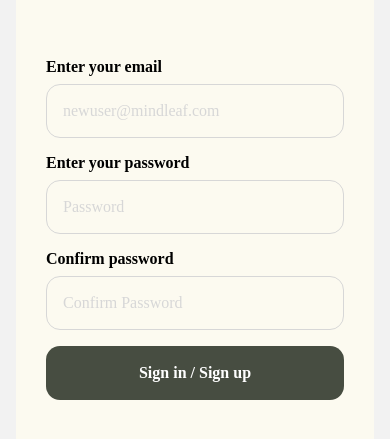
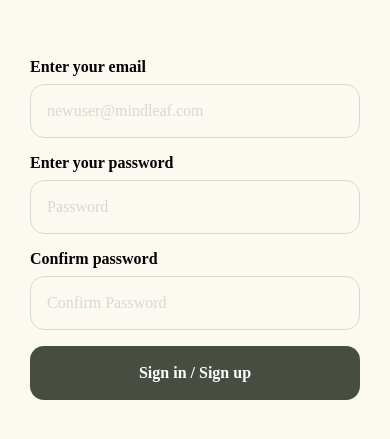
Before and after one commit to gitone912/Mindlleaf_App, a React Native app: screen /SigninEmail in a window 390 px wide. Shown: the part 193-632 px from the top of the page. Built offline with nearby package versions, Linux system fonts and the light colour scheme.

Commit message:
all working till here

```diff
--- a/src/api/authApi.ts
+++ b/src/api/authApi.ts
@@ -76,6 +76,7 @@ interface UpdateUserPayload {
   notificationDays: string[];
   points: number;
   coverChoice: string;
+  subscription:string;
 }
 
 export const updateUser = async (payload: UpdateUserPayload): Promise<{ message: string }> => {
--- a/src/onboarding/AskJournal.tsx
+++ b/src/onboarding/AskJournal.tsx
@@ -36,6 +36,7 @@ const AskJournal = ({ navigation, route }: any) => {
           notificationTime: notificationTime,
           notificationDays: notificationDays,
           points: 15,
+          subscription:"freeTier",
           coverChoice: selectedCover
         };
 
--- a/src/screens/SigninEmail.tsx
+++ b/src/screens/SigninEmail.tsx
@@ -22,8 +22,8 @@ const SignInEmail = ({ navigation }: any) => {
 
   React.useEffect(() => {
     if (user) {
-      // navigation.navigate("Main")
-      navigation.navigate("HIW")
+      navigation.navigate("Main")
+      // navigation.navigate("HIW")
     }
   }, [user]);
 
@@ -86,7 +86,6 @@ const styles = StyleSheet.create({
     justifyContent: "center",
     padding: 20,
     paddingHorizontal: 30, // Added horizontal padding
-    marginHorizontal: 16, // Added horizontal margin
   },
   label: {
     width: "100%",
```
Also changed, not shown: src/screens/QuestionnaireScreen.tsx (deleted).
